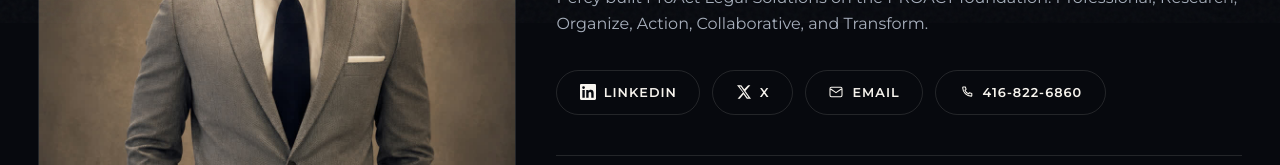
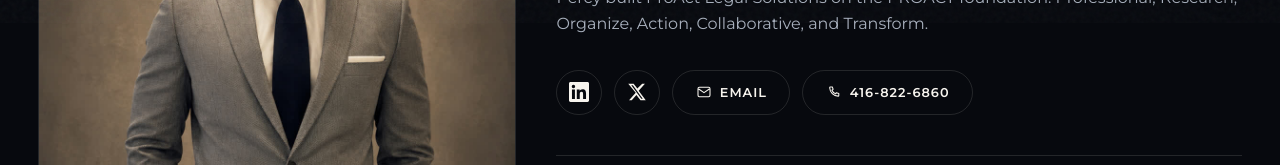
Before and after one commit to aeliayousaf/PROACT, a Next.js app: page /professionals in a window 1280 px wide. Shown: the part 777-942 px from the top of the page. Built offline with nearby package versions, Linux system fonts and the light colour scheme; no server answers; a web font is replaced by a local one.

Commit message:
removed words

```diff
--- a/src/app/professionals/page.tsx
+++ b/src/app/professionals/page.tsx
@@ -93,19 +93,19 @@ export default function ProfessionalsPage() {
                 href={founder.linkedin}
                 target="_blank"
                 rel="noopener noreferrer"
-                className="btn btn-ghost"
+                className="btn btn-ghost !px-3"
+                aria-label="LinkedIn"
               >
-                <IconLinkedIn />
-                LinkedIn
+                <IconLinkedIn className="h-5 w-5" />
               </a>
               <a
                 href={founder.x}
                 target="_blank"
                 rel="noopener noreferrer"
-                className="btn btn-ghost"
+                className="btn btn-ghost !px-3"
+                aria-label="X"
               >
-                <IconX />
-                X
+                <IconX className="h-5 w-5" />
               </a>
               <a href={site.emailHref} className="btn btn-ghost">
                 <IconMail />
```
